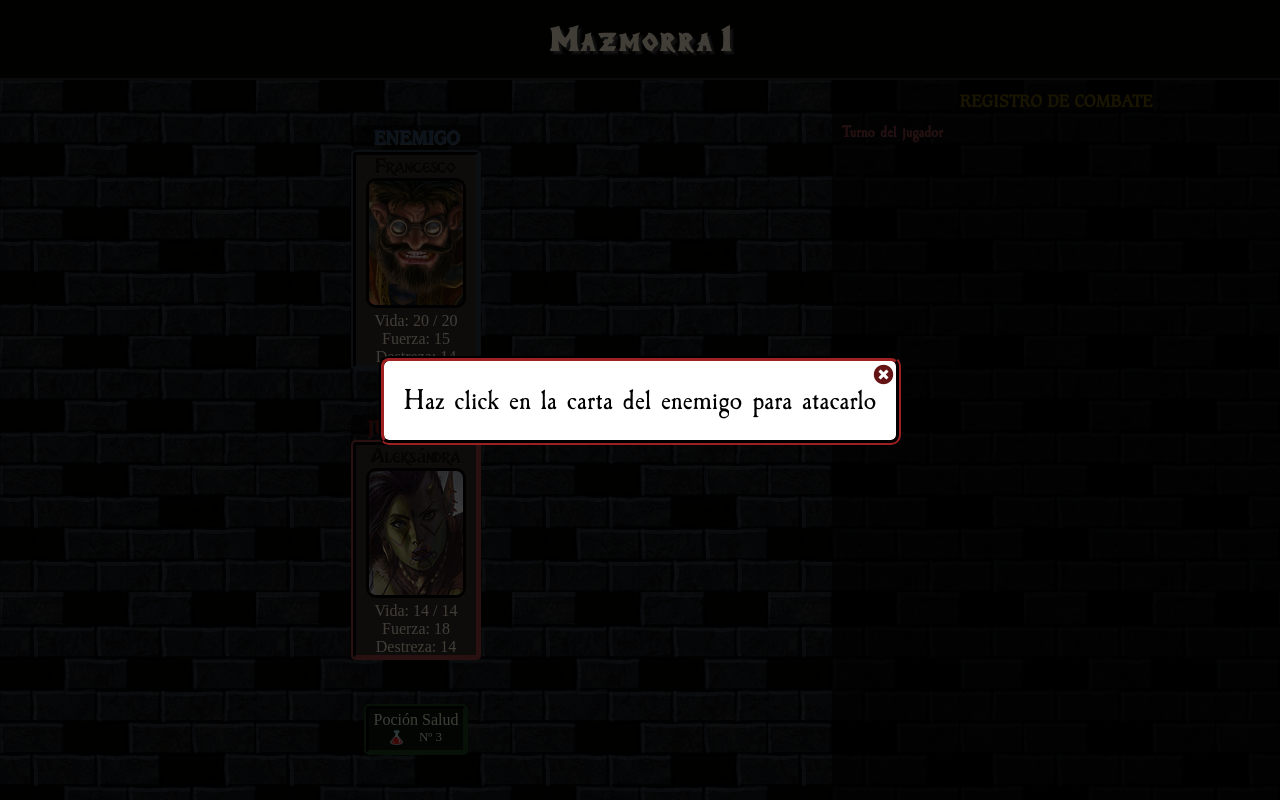
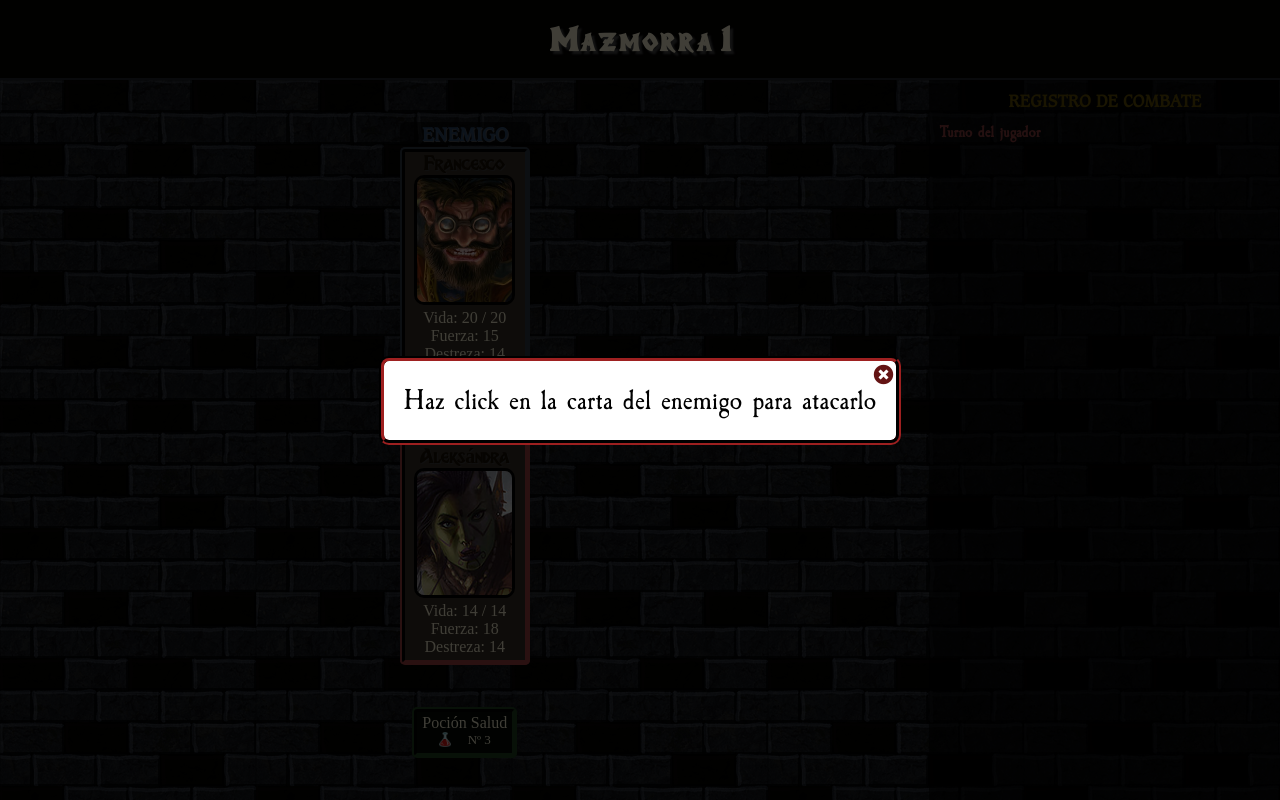
Before and after one commit to EliaAR/Card-Game-TDD-TypeScript, a React (Create React App) app: page / in a window 1280 px wide. Both pictures are taken after a click on the button "NUEVA PARTIDA". Built offline with nearby package versions, Linux system fonts and the light colour scheme.

Commit message:
add some design changes

```diff
--- a/src/Components/Battlefield/Battlefield.scss
+++ b/src/Components/Battlefield/Battlefield.scss
@@ -1,6 +1,8 @@
 .main {
-  display: grid;
-  grid-template-columns: 65% 35%;
+  // display: grid;
+  // grid-template-columns: 65% 35%;
+  display: flex;
+  justify-content: space-between;
   min-height: 90vh;
   &--background1 {
     background-image: url(../../Images/back1.png);
@@ -17,10 +19,15 @@
     background-image: url(../../Images/back4.jpg);
   }
   &__charactersContainer {
+    flex-basis: 300px;
+    flex-grow: 1;
     display: flex;
     flex-direction: column;
     align-items: center;
     justify-content: space-evenly;
+  }
+  &__combatlogContainer {
+    flex-grow: 0.25;
   }
 }
 .modalParagraph {
--- a/src/Components/CombatLog/CombatLog.scss
+++ b/src/Components/CombatLog/CombatLog.scss
@@ -28,7 +28,10 @@
     color: rgb(63, 73, 87);
     font-weight: bold;
   }
-  &__msg--attack {
+  &__msg--attack,
+  &__msg--consumable {
     color: cornsilk;
+    text-align: justify;
+    hyphens: auto;
   }
 }
--- a/src/Components/Consumable/Consumable.scss
+++ b/src/Components/Consumable/Consumable.scss
@@ -1,6 +1,6 @@
 .consumable {
   padding: 2px 5px 5px;
-  background-color: #061506;
+  background-color: #020902;
   border: 5px #1e421e;
   border-style: ridge inset inset ridge;
   border-radius: 5px;
--- a/src/Components/Enemy/Enemy.scss
+++ b/src/Components/Enemy/Enemy.scss
@@ -15,12 +15,12 @@
   &__category--level4 {
     font-size: 22px;
     font-weight: bolder;
-    color: #343434;
+    color: #2e4a6d;
     text-shadow: #2e2c2c 1px 1px 0;
   }
   &__container {
     width: 130px;
-    height: 220px;
+    height: 225px;
     background-color: #393127;
     border: 5px #2f3a49;
     border-style: ridge inset inset ridge;
@@ -28,8 +28,8 @@
     cursor: pointer;
   }
   &__container--level4 {
-    background-color: #1e1912;
-    border-color: #020c18;
+    background-color: #2d2519;
+    border-color: #04162b;
   }
   &__name {
     font-family: "breathe-fire";
@@ -40,7 +40,7 @@
     font-size: 20px;
   }
   &__name--level4 {
-    color: #3a3938;
+    color: #4e4d4c;
     text-shadow: #0c1e38 1px 1px 0;
   }
   &__image {
@@ -49,6 +49,7 @@
     border-radius: 10px;
   }
   &__statsContainer {
+    padding-bottom: 5px;
     font-family: "gaze";
     color: cornsilk;
   }
--- a/src/Components/Player/Player.scss
+++ b/src/Components/Player/Player.scss
@@ -14,7 +14,7 @@
   }
   &__container {
     width: 130px;
-    height: 220px;
+    height: 225px;
     background-color: #393127;
     border: 5px #532121;
     border-style: ridge inset inset ridge;
```
Also changed, not shown: 1 other file (tests, documents, lock files or other folders).
